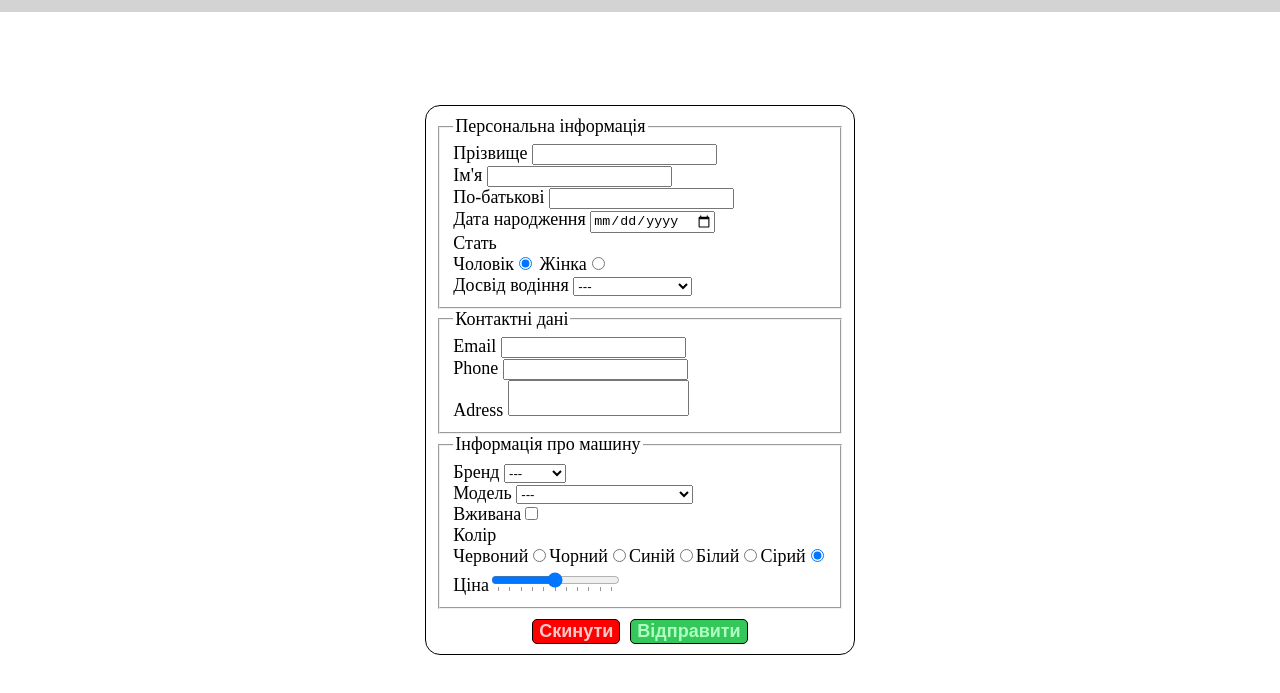
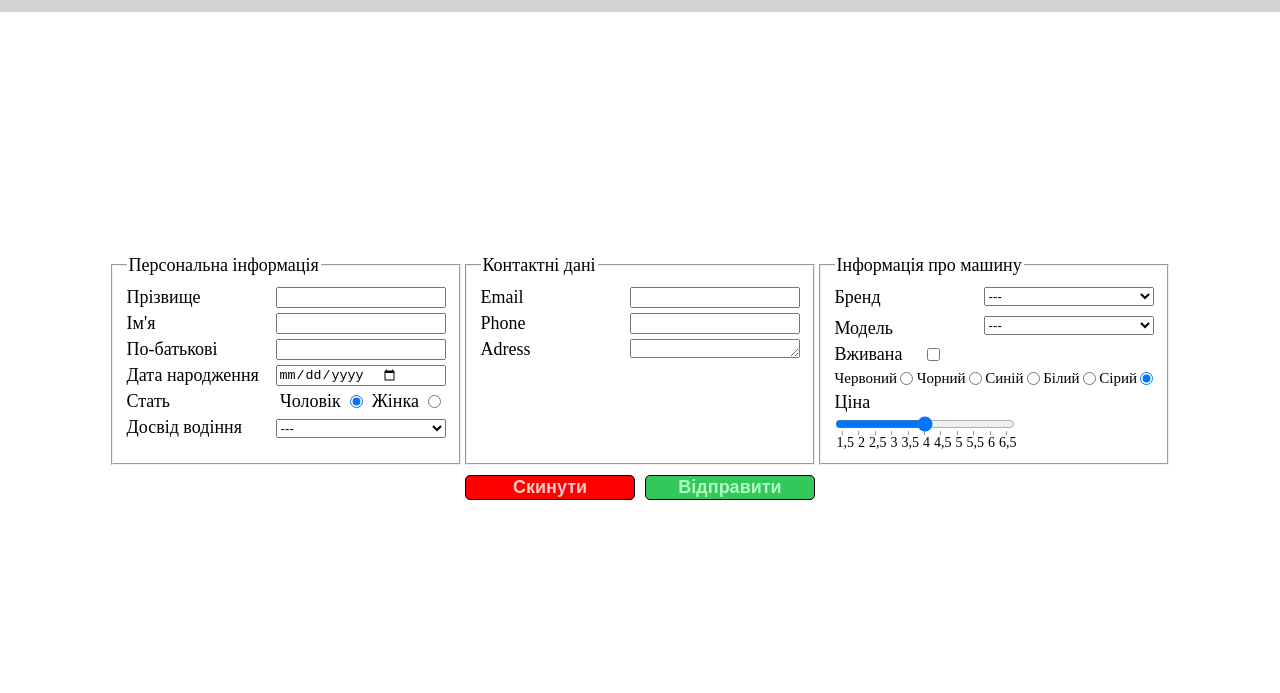
Before and after one commit to vlad09fedko/Car-Shop, a plain HTML site: page assets/pages/form.html in a window 1280 px wide. Shown: the part 63-756 px from the top of the page. Drawn offline with Linux system fonts and the light colour scheme.

Commit message:
Improve form

```diff
--- a/assets/pages/form.html
+++ b/assets/pages/form.html
@@ -1,5 +1,5 @@
 <!doctype html>
-<html lang="en">
+<html lang="uk">
   <head>
     <meta charset="UTF-8" />
     <meta name="viewport" content="width=device-width, initial-scale=1.0" />
@@ -23,34 +23,29 @@
     </header>
     <main>
       <form>
+        <section class="content">
           <!-- personal info -->
-        <fieldset>
+          <fieldset class="personal-info">
             <legend>Персональна інформація</legend>
             <div>
-            <label for="last-name">Прізвище </label
-            ><input type="text" id="last-name" required />
+              <label for="last-name">Прізвище</label>
+              <label for="first-name">Ім'я</label>
+              <label for="patronymic">По-батькові</label>
+              <label for="birthday">Дата народження</label>
+              <label>Стать</label>
+              <label for="drive-experience">Досвід водіння </label>
             </div>
             <div>
-            <label for="first-name">Ім'я </label
-            ><input type="text" id="first-name" required />
-          </div>
-          <div>
-            <label for="patronymic">По-батькові </label
-            ><input type="text" id="patronymic" required />
-          </div>
-          <div>
-            <label for="birthday">Дата народження </label
-            ><input type="date" id="birthday" required />
-          </div>
-          <div>
-            <p>Стать</p>
+              <input type="text" id="last-name" required />
+              <input type="text" id="first-name" required />
+              <input type="text" id="patronymic" required />
+              <input type="date" id="birthday" required />
+              <div class="sex-radiobtn">
                 <label for="male">Чоловік</label
                 ><input type="radio" name="radio" id="male" checked />
                 <label for="female">Жінка</label
                 ><input type="radio" name="radio" id="female" />
               </div>
-          <div>
-            <label for="drive-experience">Досвід водіння </label>
               <select id="drive-experience" required>
                 <option value="">---</option>
                 <option value="менше 1 року">менше 1 року</option>
@@ -69,35 +64,34 @@
             </div>
           </fieldset>
           <!-- contacts -->
-        <fieldset>
+          <fieldset class="contact-data">
             <legend>Контактні дані</legend>
             <div>
-            <label for="email">Email </label
-            ><input type="email" id="email" required />
+              <label for="email">Email </label>
+              <label for="phone">Phone </label>
+              <label for="adress">Adress </label>
             </div>
             <div>
-            <label for="phone">Phone </label
-            ><input type="tel" id="phone" required />
-          </div>
-          <div>
-            <label for="adress">Adress </label
-            ><textarea id="adress" required></textarea>
+              <input type="email" id="email" required />
+              <input type="tel" id="phone" required />
+              <textarea id="adress" required></textarea>
             </div>
           </fieldset>
           <!-- car info  -->
           <fieldset>
             <legend>Інформація про машину</legend>
+            <article class="brand-model">
               <div>
                 <label for="brand">Бренд</label>
+                <label for="model">Модель</label>
+              </div>
+              <div>
                 <select id="brand" required>
                   <option value="">---</option>
                   <option value="Ford">Ford</option>
                   <option value="Toyota">Toyota</option>
                   <option value="BMW">BMW</option>
                 </select>
-          </div>
-          <div>
-            <label for="model">Модель</label>
                 <select id="model" required>
                   <option value="">---</option>
                   <option value="Mustang Mach-E">Mustang Mach-E</option>
@@ -110,12 +104,13 @@
                   </option>
                 </select>
               </div>
-          <div>
-            <label for="checkbox">Вживана</label
-            ><input type="checkbox" id="checkbox" />
+            </article>
+            <article class="car-details">
+              <div class="used">
+                <label for="checkbox">Вживана</label>
+                <input type="checkbox" id="checkbox" />
               </div>
-          <div>
-            <p>Колір</p>
+              <div class="color">
                 <label for="red">Червоний</label
                 ><input type="radio" name="color" id="red" /><label for="black"
                   >Чорний</label
@@ -127,7 +122,7 @@
                   >Сірий</label
                 ><input type="radio" name="color" id="grey" checked />
               </div>
-          <div>
+              <div class="price">
                 <label for="price">Ціна</label
                 ><input
                   type="range"
@@ -138,25 +133,27 @@
                   list="money"
                 />
                 <datalist id="money">
-              <option value="15000"></option>
-              <option value="20000"></option>
-              <option value="25000"></option>
-              <option value="30000"></option>
-              <option value="35000"></option>
-              <option value="40000"></option>
-              <option value="45000"></option>
-              <option value="50000"></option>
-              <option value="55000"></option>
-              <option value="60000"></option>
-              <option value="65000"></option>
+                  <option value="15000" label="1,5"></option>
+                  <option value="20000" label="2"></option>
+                  <option value="25000" label="2,5"></option>
+                  <option value="30000" label="3"></option>
+                  <option value="35000" label="3,5"></option>
+                  <option value="40000" label="4"></option>
+                  <option value="45000" label="4,5"></option>
+                  <option value="50000" label="5"></option>
+                  <option value="55000" label="5,5"></option>
+                  <option value="60000" label="6"></option>
+                  <option value="65000" label="6,5"></option>
                 </datalist>
               </div>
+            </article>
           </fieldset>
+        </section>
         <!-- buttons -->
-        <div class="buttons">
+        <section class="buttons">
           <input type="reset" value="Скинути" />
           <input type="submit" value="Відправити" />
-        </div>
+        </section>
       </form>
     </main>
   </body>
--- a/assets/styles/style-form.css
+++ b/assets/styles/style-form.css
@@ -13,20 +13,124 @@ main {
   height: 92vh;
 }
 
-form {
-  border: 1px solid black;
-  border-radius: 15px;
-  padding: 10px;
-  align-items: center;
+/* personal info */
+
+.content,
+fieldset,
+label,
+input,
+.sex-radiobtn,
+.drive-experience,
+article {
+  display: flex;
 }
 
-p {
-  margin: 0 0;
+fieldset {
+  width: 350px;
 }
 
+.personal-info,
+.contact-data {
+  justify-content: space-between;
+}
+
+input,
+select,
 textarea {
-  resize: none;
+  width: 170px;
 }
+
+.sex-radiobtn {
+  justify-content: space-around;
+}
+
+input[type="radio"],
+input[type="checkbox"],
+input[type="range"] {
+  width: initial;
+  margin: 0;
+}
+
+label,
+input,
+select {
+  margin: 5px 0;
+}
+
+input[type="date"] {
+  margin: 0;
+}
+
+.personal-info select {
+  margin: 0;
+}
+
+/* contacts */
+
+textarea {
+  padding: 1px 2px;
+  height: 19px;
+  min-height: 19px;
+  max-height: 94px;
+  resize: vertical;
+}
+
+/* car info */
+
+fieldset:last-child {
+  flex-direction: column;
+}
+
+.brand-model {
+  justify-content: space-between;
+}
+
+.brand-model > div {
+  display: flex;
+  flex-direction: column;
+}
+
+.car-details {
+  display: flex;
+  flex-direction: column;
+}
+
+.car-details > div:first-child {
+  display: flex;
+  flex-direction: row;
+}
+
+.used {
+  gap: 25px;
+}
+
+.used * {
+  margin: 0;
+}
+
+.color {
+  display: flex;
+  flex-direction: row;
+  justify-content: space-between;
+  font-size: 15px;
+}
+
+.price > * {
+  margin: 0;
+}
+
+.price > input {
+  width: 180px;
+}
+
+datalist {
+  display: flex;
+  width: fit-content;
+  justify-content: space-around;
+  font-size: 14px;
+}
+
+/* buttons */
 
 .buttons {
   display: flex;
```
Lines whose indentation alone changed are shown as unchanged.
